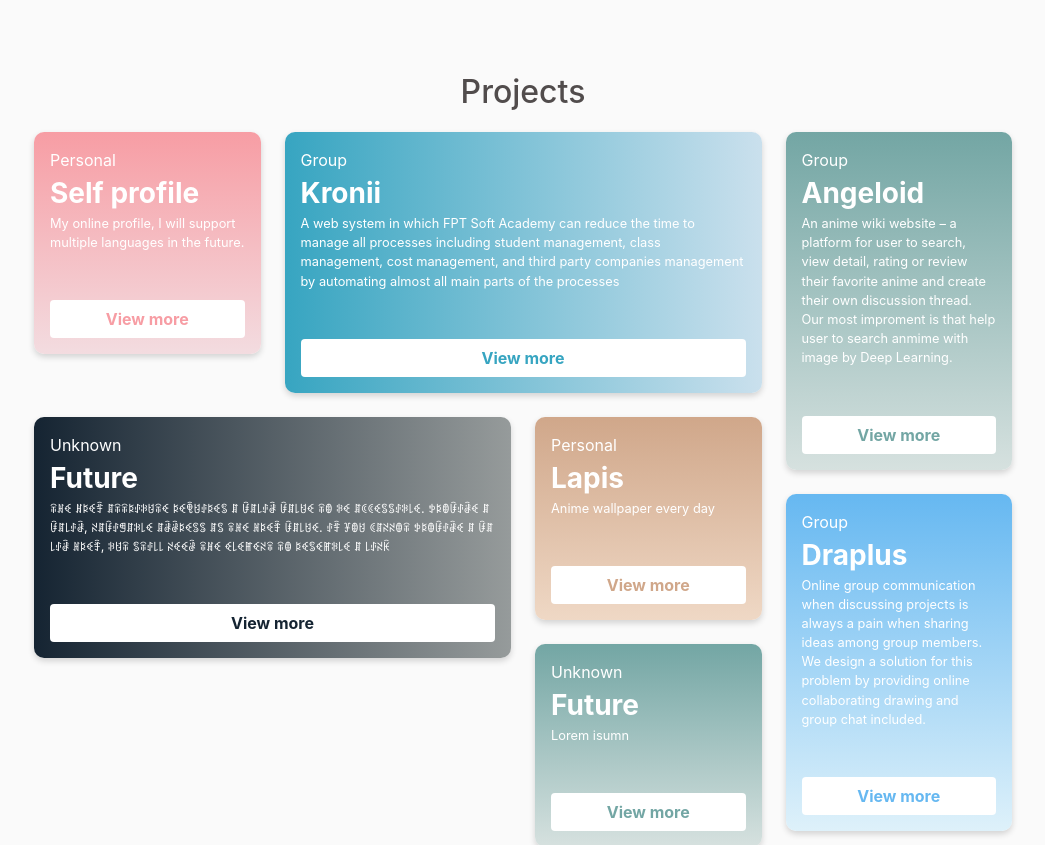
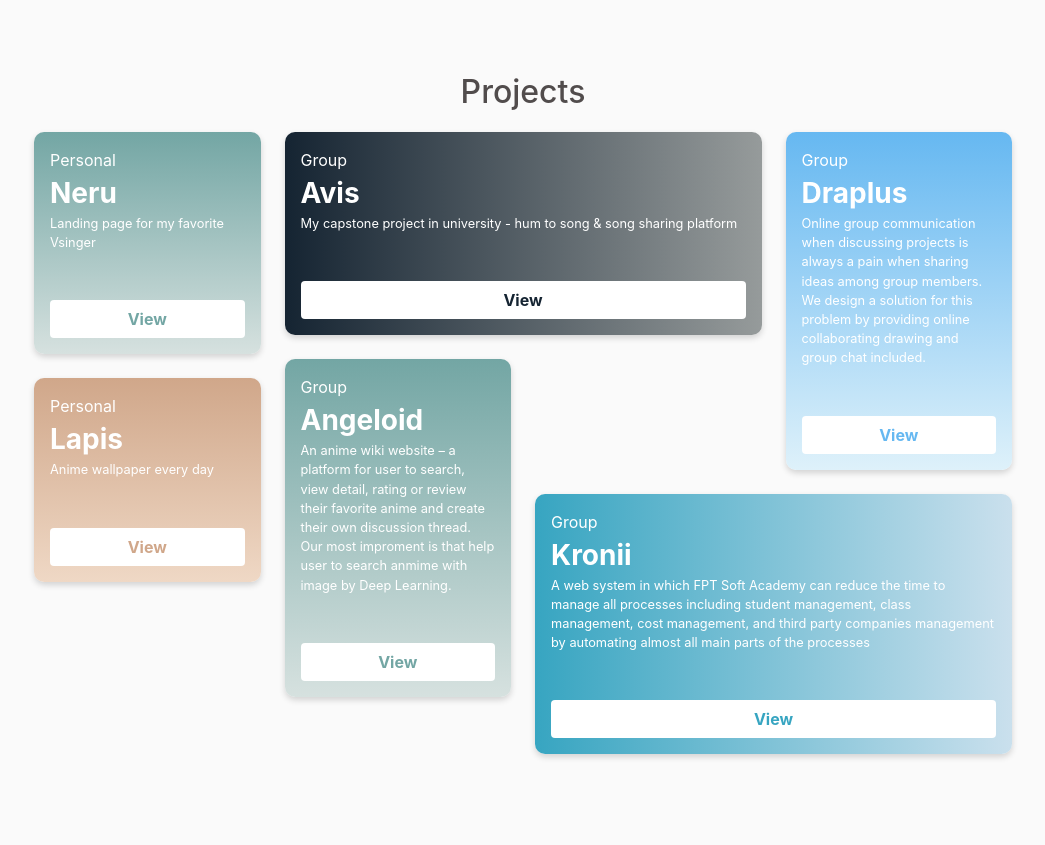
Before and after one commit to marshmary/portfolio, a React (Create React App) app: page / in a window 1280 px wide. Shown: the part 1620-2465 px from the top of the page, without its empty margins (117-1162 px from the left). Built offline with nearby package versions, Linux system fonts and the light colour scheme.

Commit message:
fix: update projects

```diff
--- a/src/components/ProjectCard.js
+++ b/src/components/ProjectCard.js
@@ -1,24 +1,41 @@
-import React from 'react';
-import '../styles/ProjectCard.css';
+import React from "react";
+import "../styles/ProjectCard.css";
 
-const ProjectCard = ({ className = "", style = {}, isHorizontal = false, cardInfo = {} }) => {
-
+const ProjectCard = ({
+  className = "",
+  style = {},
+  isHorizontal = false,
+  cardInfo = {},
+}) => {
   const card_style = {
-        background: `linear-gradient(${isHorizontal ? "to right" : "to bottom"}, ${cardInfo.styling.colorPrimary}, ${cardInfo.styling.colorSecondary})`,
-    }
+    background: `linear-gradient(${isHorizontal ? "to right" : "to bottom"}, ${
+      cardInfo.styling.colorPrimary
+    }, ${cardInfo.styling.colorSecondary})`,
+  };
 
   const button_style = {
     color: `${cardInfo.styling.colorPrimary}`,
-    }
+  };
 
   return (
-        <div style={{ ...card_style, ...style }} className={`card project_card p-3 text-start ${className}`}>
+    <div
+      style={{ ...card_style, ...style }}
+      className={`card project_card p-3 text-start ${className}`}
+    >
       <p className="m-0">{cardInfo.info.type}</p>
       <p className="m-0 project_card_name">{cardInfo.info.name}</p>
       <p className="m-0 project_card_desc">{cardInfo.info.description}</p>
-            <a target="_blank" rel="noreferrer" href={cardInfo.info.url} style={button_style} className="btn project_card_button mt-5 px-5">View more</a>
+      <a
+        target="_blank"
+        rel="noreferrer"
+        href={cardInfo.info.url}
+        style={button_style}
+        className="btn project_card_button mt-5 px-5"
+      >
+        View
+      </a>
     </div>
   );
-}
+};
 
 export default ProjectCard;
--- a/src/pages/Projects.js
+++ b/src/pages/Projects.js
@@ -1,63 +1,80 @@
-import React from 'react';
-import '../styles/Common.css';
-import '../styles/Projects.css';
-import PageWrapper from '../components/PageWrapper';
-import ProjectCard from '../components/ProjectCard';
-import Fade from 'react-reveal/Fade';
+import React from "react";
+import "../styles/Common.css";
+import "../styles/Projects.css";
+import PageWrapper from "../components/PageWrapper";
+import ProjectCard from "../components/ProjectCard";
+import Fade from "react-reveal/Fade";
 
 const Projects = () => {
   const projectList = [
     {
       info: {
         type: "Personal",
-                name: "Self profile",
-                description: "My online profile, I will support multiple languages in the future.",
-                url: "https://phutt.netlify.app/",
+        name: "Neru",
+        description: "Landing page for my favorite Vsinger",
+        url: "https://neru.netlify.app/",
       },
       styling: {
-                colorPrimary: "#F79DA4",
-                colorSecondary: "#F3DCE0"
+        colorPrimary: "#73a6a4",
+        colorSecondary: "#d6e1df",
       },
-            isHorizontal: false
+      isHorizontal: false,
+    },
+    {
+      info: {
+        type: "Group",
+        name: "Avis",
+        description:
+          "My capstone project in university - hum to song & song sharing platform",
+        url: "https://avisapp.netlify.app/",
+      },
+      styling: {
+        colorPrimary: "#152432",
+        colorSecondary: "#969B9B",
+      },
+      isHorizontal: true,
+    },
+    {
+      info: {
+        type: "Group",
+        name: "Draplus",
+        description:
+          "Online group communication when discussing projects is always a pain when sharing ideas among group members. We design a solution for this problem by providing online collaborating drawing and group chat included.",
+        url: "https://draplus.netlify.app/",
+      },
+      styling: {
+        colorPrimary: "#66B8F1",
+        colorSecondary: "#DEF1FA",
+      },
+      isHorizontal: false,
+    },
+    {
+      info: {
+        type: "Group",
+        name: "Angeloid",
+        description:
+          "An anime wiki website – a platform for user to search, view detail, rating or review their favorite anime and create their own discussion thread. Our most improment is that help user to search anmime with image by Deep Learning.",
+        url: "",
+      },
+      styling: {
+        colorPrimary: "#73a6a4",
+        colorSecondary: "#d6e1df",
+      },
+      isHorizontal: false,
     },
     {
       info: {
         type: "Group",
         name: "Kronii",
-                description: "A web system in which FPT Soft Academy can reduce the time to manage all processes including student management, class management, cost management, and third party companies management by automating almost all main parts of the processes",
+        description:
+          "A web system in which FPT Soft Academy can reduce the time to manage all processes including student management, class management, cost management, and third party companies management by automating almost all main parts of the processes",
         url: "https://kronii.netlify.app/",
       },
       styling: {
         colorPrimary: "#37A5C1",
-                colorSecondary: "#CAE0ED"
+        colorSecondary: "#CAE0ED",
       },
-            isHorizontal: true
-        },
-        {
-            info: {
-                type: "Group",
-                name: "Angeloid",
-                description: "An anime wiki website – a platform for user to search, view detail, rating or review their favorite anime and create their own discussion thread. Our most improment is that help user to search anmime with image by Deep Learning.",
-                url: "",
-            },
-            styling: {
-                colorPrimary: "#73a6a4",
-                colorSecondary: "#d6e1df"
-            },
-            isHorizontal: false
-        },
-        {
-            info: {
-                type: "Unknown",
-                name: "Future",
-                description: "ꋖꍩꈼ ꍩꌅꈼꄞ ꁲꋖꋖꌅꂑꋰꐇꋖꈼ ꌅꈼꁷꐇꂑꌅꈼꌚ ꁲ ꀰꁲ꒒ꂑꂠ ꀰꁲ꒒ꐇꈼ ꋖꂦ ꋰꈼ ꁲꀯꀯꈼꌚꌚꂑꋰ꒒ꈼ. ꉣꌅꂦꀰꂑꂠꈼ ꁲ ꀰꁲ꒒ꂑꂠ, ꋊꁲꀰꂑꁅꁲꋰ꒒ꈼ ꁲꂠꂠꌅꈼꌚꌚ ꁲꌚ ꋖꍩꈼ ꍩꌅꈼꄞ ꀰꁲ꒒ꐇꈼ. ꂑꄞ ꐞꂦꐇ ꀯꁲꋊꋊꂦꋖ ꉣꌅꂦꀰꂑꂠꈼ ꁲ ꀰꁲ꒒ꂑꂠ ꍩꌅꈼꄞ, ꋰꐇꋖ ꌚꋖꂑ꒒꒒ ꋊꈼꈼꂠ ꋖꍩꈼ ꈼ꒒ꈼꂵꈼꋊꋖ ꋖꂦ ꌅꈼꌚꈼꂵꋰ꒒ꈼ ꁲ ꒒ꂑꋊꀗ",
-                url: "",
-            },
-            styling: {
-                colorPrimary: "#152432",
-                colorSecondary: "#969B9B"
-            },
-            isHorizontal: true
+      isHorizontal: true,
     },
     {
       info: {
@@ -68,56 +85,46 @@
       },
       styling: {
         colorPrimary: "#D0A78A",
-                colorSecondary: "#EFD8C5"
+        colorSecondary: "#EFD8C5",
       },
-            isHorizontal: false
+      isHorizontal: false,
     },
-        {
-            info: {
-                type: "Group",
-                name: "Draplus",
-                description: "Online group communication when discussing projects is always a pain when sharing ideas among group members. We design a solution for this problem by providing online collaborating drawing and group chat included.",
-                url: "https://draplus.netlify.app/",
-            },
-            styling: {
-                colorPrimary: "#66B8F1",
-                colorSecondary: "#DEF1FA"
-            },
-            isHorizontal: false
-        },
-        {
-            info: {
-                type: "Unknown",
-                name: "Future",
-                description: "Lorem isumn",
-                url: "",
-            },
-            styling: {
-                colorPrimary: "#73a6a4",
-                colorSecondary: "#d6e1df"
-            },
-            isHorizontal: false
-        },
-    ]
+    // {
+    //   info: {
+    //     type: "Personal",
+    //     name: "Self profile",
+    //     description:
+    //       "My online profile, I will support multiple languages in the future.",
+    //     url: "https://phutt.netlify.app/",
+    //   },
+    //   styling: {
+    //     colorPrimary: "#F79DA4",
+    //     colorSecondary: "#F3DCE0",
+    //   },
+    //   isHorizontal: false,
+    // },
+  ];
 
   return (
     <div id="projects">
       <PageWrapper>
-
         {/* Title */}
-                <div className="section_title h-100">
-                    Projects
-                </div>
+        <div className="section_title h-100">Projects</div>
 
         {/* Content */}
-                <div className="row mx-0 mt-3" data-masonry='{"percentPosition": true }'>
-                    {
-                        projectList.map(pro => {
+        <div
+          className="row mx-0 mt-3"
+          data-masonry='{"percentPosition": true }'
+        >
+          {projectList.map((pro) => {
             if (pro.isHorizontal) {
               return (
                 <Fade bottom key={Math.random()}>
                   <div className="col-sm-12 col-md-6 mb-4">
-                                            <ProjectCard cardInfo={pro} isHorizontal={pro.isHorizontal}></ProjectCard>
+                    <ProjectCard
+                      cardInfo={pro}
+                      isHorizontal={pro.isHorizontal}
+                    ></ProjectCard>
                   </div>
                 </Fade>
               );
@@ -125,16 +132,18 @@
             return (
               <Fade bottom key={Math.random()}>
                 <div className="col-sm-6 col-md-3 mb-4">
-                                        <ProjectCard cardInfo={pro} isHorizontal={pro.isHorizontal}></ProjectCard>
+                  <ProjectCard
+                    cardInfo={pro}
+                    isHorizontal={pro.isHorizontal}
+                  ></ProjectCard>
                 </div>
               </Fade>
             );
-                        })
-                    }
+          })}
         </div>
       </PageWrapper>
     </div>
   );
-}
+};
 
 export default Projects;
```
Also changed, not shown: 2 other files (tests, documents, lock files or other folders). Lines whose indentation alone changed are shown as unchanged.
